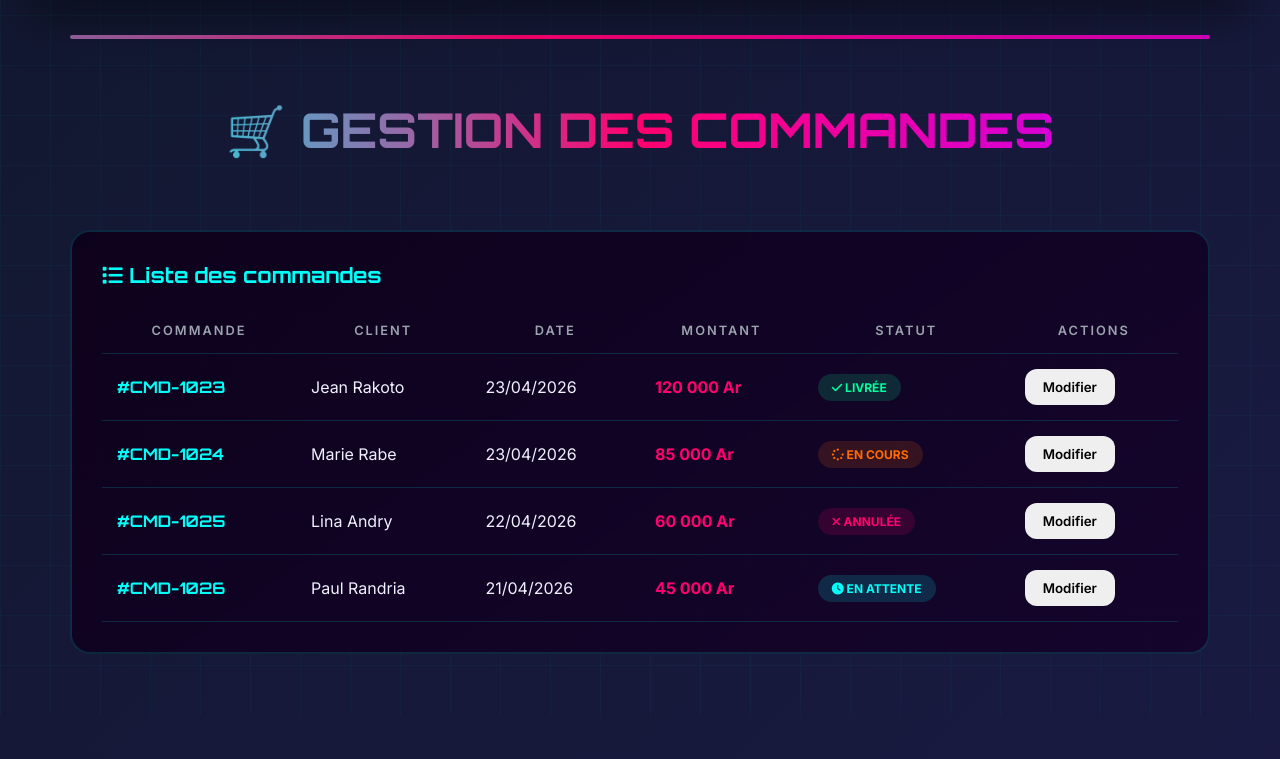
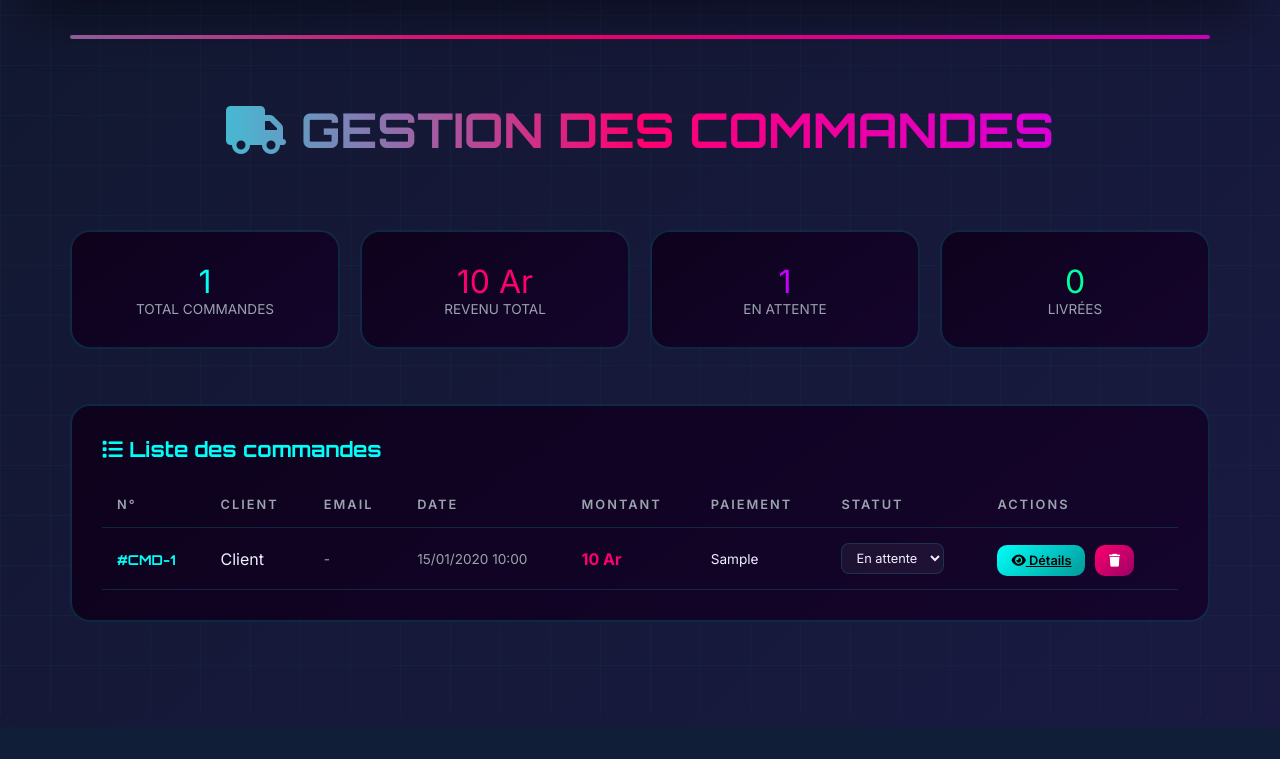
Before and after one commit to njakaniavo4789/Ecommerce, a PHP site: page /commande.php in a window 1280 px wide. Shown: the part 85-844 px from the top of the page. After the commit the page ends 800 px from the top, so only its background shows below. Run offline with PHP 8.4, Linux system fonts and the light colour scheme; tables that the repository leaves empty hold one stand-in row (values such as "Sample post").

Commit message:
ajout du commande

```diff
--- a/commande.php
+++ b/commande.php
@@ -27,78 +27,134 @@ body::before{content:'';position:fixed;top:0;left:0;width:100%;height:100%;backg
 .page-title{font-family:'Orbitron',monospace;font-size:clamp(2rem,5vw,3rem);background:linear-gradient(90deg,var(--neon-cyan),var(--neon-pink),var(--neon-purple));-webkit-background-clip:text;background-clip:text;color:transparent;}
 .glow-line{height:4px;background:linear-gradient(90deg,var(--neon-cyan),var(--neon-pink),var(--neon-purple));border-radius:2px;margin-bottom:30px;animation:glow 2s linear infinite;background-size:200%;}
 @keyframes glow{0%{background-position:0% 50%}100%{background-position:200% 50%}}
-.card{background:linear-gradient(145deg,var(--card),rgba(20,0,40,0.8));border:2px solid var(--border);border-radius:20px;padding:30px;margin-bottom:25px;}
+.card{background:linear-gradient(145deg,var(--card),rgba(20,0,40,0.8));border:2px solid var(--border);border-radius:20px;padding:30px;margin-bottom:25px;overflow-x:auto;}
 .card h2{font-family:'Orbitron',monospace;font-size:1.3rem;margin-bottom:20px;color:var(--neon-cyan);}
-table{width:100%;border-collapse:collapse;margin-top:15px;}
-th,td{padding:15px;border-bottom:1px solid var(--border);}
+table{width:100%;border-collapse:collapse;margin-top:15px;min-width:750px;}
+th,td{padding:15px;text-align:left;border-bottom:1px solid var(--border);}
 th{color:var(--muted);font-size:0.8rem;text-transform:uppercase;letter-spacing:2px;font-weight:600;}
 .badge{display:inline-block;padding:6px 14px;border-radius:30px;font-size:0.75rem;font-weight:700;text-transform:uppercase;}
-.badge.pending{background:rgba(0,255,249,0.15);color:var(--neon-cyan);}
-.badge.delivered{background:rgba(0,255,157,0.15);color:var(--success);}
-.badge.cancelled{background:rgba(255,0,110,0.15);color:var(--neon-pink);}
-.badge.processing{background:rgba(255,107,0,0.15);color:var(--neon-orange);}
-.btn{padding:10px 18px;border-radius:12px;border:none;cursor:pointer;font-weight:600;transition:all 0.3s ease;}
-.btn-danger{background:linear-gradient(135deg,var(--danger),#b91c1c);color:#fff;}
-.btn-danger:hover{transform:translateY(-2px);box-shadow:0 8px 20px rgba(239,68,68,0.4);}
-.order-id{font-family:'Orbitron',monospace;color:var(--neon-cyan);font-weight:700;}
+.badge.en_attente{background:rgba(0,255,249,0.15);color:var(--neon-cyan);}
+.badge.en_cours{background:rgba(255,107,0,0.15);color:var(--neon-orange);}
+.badge.expedie{background:rgba(200,0,255,0.15);color:var(--neon-purple);}
+.badge.livre{background:rgba(0,255,157,0.15);color:var(--success);}
+.badge.annule{background:rgba(255,0,110,0.15);color:var(--neon-pink);}
+.btn-s{padding:8px 14px;border-radius:10px;border:none;cursor:pointer;font-weight:600;font-size:.8rem;transition:all .3s;}
+.btn-cyan{background:linear-gradient(135deg,var(--neon-cyan),#009999);color:#000;margin-right:5px;}
+.btn-cyan:hover{transform:translateY(-2px);box-shadow:0 6px 18px rgba(0,255,249,.3);}
+.btn-pink{background:linear-gradient(135deg,var(--neon-pink),#990066);color:#fff;}
+.btn-pink:hover{transform:translateY(-2px);box-shadow:0 6px 18px rgba(255,0,110,.3);}
+.order-id{font-family:'Orbitron',monospace;color:var(--neon-cyan);font-weight:700;font-size:.85rem;}
 .order-amount{font-weight:700;color:var(--neon-pink);}
+.status-form{display:inline-block;}
+.status-form select{padding:6px 10px;border-radius:8px;background:rgba(255,255,255,.05);color:var(--text);border:1px solid var(--border);font-size:.8rem;}
+.empty-state{text-align:center;padding:50px 0;color:var(--muted);}
+.empty-state .ico{font-size:3rem;margin-bottom:15px;}
 </style>
 </head>
 <body>
 <?php include 'navbar.php'; ?>
+<?php require 'connectionBD.php'; ?>
 
 <div class="container">
 <div class="glow-line"></div>
 
 <div class="page-header">
-  <h1 class="page-title">🛒 GESTION DES COMMANDES</h1>
+  <h1 class="page-title"><i class="fas fa-truck"></i> GESTION DES COMMANDES</h1>
+</div>
+
+<?php
+// Delete order
+if (isset($_GET['delete'])) {
+    $id = (int)$_GET['delete'];
+    $pdo->prepare("DELETE FROM commandes WHERE id = ?")->execute([$id]);
+    echo '<script>window.location="commande.php";</script>';
+    exit();
+}
+
+// Update status
+if (isset($_GET['update']) && isset($_GET['statut'])) {
+    $id = (int)$_GET['update'];
+    $statut = $_GET['statut'];
+    $allowed = ['en_attente','en_cours','expedie','livre','annule'];
+    if (in_array($statut, $allowed)) {
+        $pdo->prepare("UPDATE commandes SET statut = ? WHERE id = ?")->execute([$statut, $id]);
+        echo '<script>window.location="commande.php";</script>';
+        exit();
+    }
+}
+
+$orders = $pdo->query("SELECT * FROM commandes ORDER BY date_commande DESC")->fetchAll();
+$stats = $pdo->query("SELECT statut, COUNT(*) as cnt FROM commandes GROUP BY statut")->fetchAll(PDO::FETCH_KEY_PAIR);
+$total_cmd = count($orders);
+$total_rev = $pdo->query("SELECT COALESCE(SUM(total),0) FROM commandes")->fetchColumn();
+?>
+
+<div style="display:grid;grid-template-columns:repeat(auto-fit,minmax(200px,1fr));gap:20px;margin-bottom:30px;">
+  <div class="card" style="text-align:center;">
+    <div style="font-size:2rem;color:var(--neon-cyan);"><?= $total_cmd ?></div>
+    <div style="color:var(--muted);font-size:.85rem;text-transform:uppercase;">Total Commandes</div>
+  </div>
+  <div class="card" style="text-align:center;">
+    <div style="font-size:2rem;color:var(--neon-pink);"><?= number_format($total_rev, 0, ',', ' ') ?> Ar</div>
+    <div style="color:var(--muted);font-size:.85rem;text-transform:uppercase;">Revenu Total</div>
+  </div>
+  <div class="card" style="text-align:center;">
+    <div style="font-size:2rem;color:var(--neon-purple);"><?= $stats['en_attente'] ?? 0 ?></div>
+    <div style="color:var(--muted);font-size:.85rem;text-transform:uppercase;">En attente</div>
+  </div>
+  <div class="card" style="text-align:center;">
+    <div style="font-size:2rem;color:var(--success);"><?= $stats['livre'] ?? 0 ?></div>
+    <div style="color:var(--muted);font-size:.85rem;text-transform:uppercase;">Livrées</div>
+  </div>
 </div>
 
 <div class="card">
   <h2><i class="fas fa-list"></i> Liste des commandes</h2>
 
+  <?php if (empty($orders)): ?>
+    <div class="empty-state">
+      <div class="ico">📦</div>
+      <p>Aucune commande pour le moment.</p>
+    </div>
+  <?php else: ?>
   <table>
     <tr>
-      <th>Commande</th>
+      <th>N°</th>
       <th>Client</th>
+      <th>Email</th>
       <th>Date</th>
       <th>Montant</th>
+      <th>Paiement</th>
       <th>Statut</th>
       <th>Actions</th>
     </tr>
+    <?php foreach ($orders as $o): ?>
     <tr>
-      <td><span class="order-id">#CMD-1023</span></td>
-      <td>Jean Rakoto</td>
-      <td>23/04/2026</td>
-      <td><span class="order-amount">120 000 Ar</span></td>
-      <td><span class="badge delivered"><i class="fas fa-check"></i> Livrée</span></td>
-      <td><button class="btn btn-primary">Modifier</button></td>
+      <td><span class="order-id">#CMD-<?= $o['id'] ?></span></td>
+      <td><?= htmlspecialchars(($o['prenom_client'] ?? '') . ' ' . ($o['nom_client'] ?? 'Client')) ?></td>
+      <td style="font-size:.85rem;color:var(--muted);"><?= htmlspecialchars($o['email_client'] ?? '-') ?></td>
+      <td style="font-size:.85rem;color:var(--muted);"><?= date('d/m/Y H:i', strtotime($o['date_commande'])) ?></td>
+      <td><span class="order-amount"><?= number_format($o['total'], 0, ',', ' ') ?> Ar</span></td>
+      <td style="font-size:.85rem;"><?= htmlspecialchars($o['mode_paiement'] ?? '-') ?></td>
+      <td>
+        <form method="GET" class="status-form">
+          <input type="hidden" name="update" value="<?= $o['id'] ?>">
+          <select name="statut" onchange="this.form.submit()">
+            <?php foreach (['en_attente','en_cours','expedie','livre','annule'] as $s):
+              $labels = ['en_attente'=>'En attente','en_cours'=>'En cours','expedie'=>'Expédié','livre'=>'Livré','annule'=>'Annulé']; ?>
+              <option value="<?= $s ?>" <?= $o['statut']===$s?'selected':'' ?>><?= $labels[$s] ?></option>
+            <?php endforeach; ?>
+          </select>
+        </form>
+      </td>
+      <td>
+        <a href="commande_details.php?id=<?= $o['id'] ?>" class="btn-s btn-cyan"><i class="fas fa-eye"></i> Détails</a>
+        <a href="commande.php?delete=<?= $o['id'] ?>" class="btn-s btn-pink" onclick="return confirm('Supprimer cette commande ?')"><i class="fas fa-trash"></i></a>
+      </td>
     </tr>
-    <tr>
-      <td><span class="order-id">#CMD-1024</span></td>
-      <td>Marie Rabe</td>
-      <td>23/04/2026</td>
-      <td><span class="order-amount">85 000 Ar</span></td>
-      <td><span class="badge processing"><i class="fas fa-spinner"></i> En cours</span></td>
-      <td><button class="btn btn-primary">Modifier</button></td>
-    </tr>
-    <tr>
-      <td><span class="order-id">#CMD-1025</span></td>
-      <td>Lina Andry</td>
-      <td>22/04/2026</td>
-      <td><span class="order-amount">60 000 Ar</span></td>
-      <td><span class="badge cancelled"><i class="fas fa-times"></i> Annulée</span></td>
-      <td><button class="btn btn-primary">Modifier</button></td>
-    </tr>
-    <tr>
-      <td><span class="order-id">#CMD-1026</span></td>
-      <td>Paul Randria</td>
-      <td>21/04/2026</td>
-      <td><span class="order-amount">45 000 Ar</span></td>
-      <td><span class="badge pending"><i class="fas fa-clock"></i> En attente</span></td>
-      <td><button class="btn btn-primary">Modifier</button></td>
-    </tr>
+    <?php endforeach; ?>
   </table>
+  <?php endif; ?>
 </div>
 
 </div>
```
Also changed, not shown: boutique.php (+14 -20 lines), commande_details.php (added, +94 -0 lines), paiement.php (added, +49 -0 lines).
